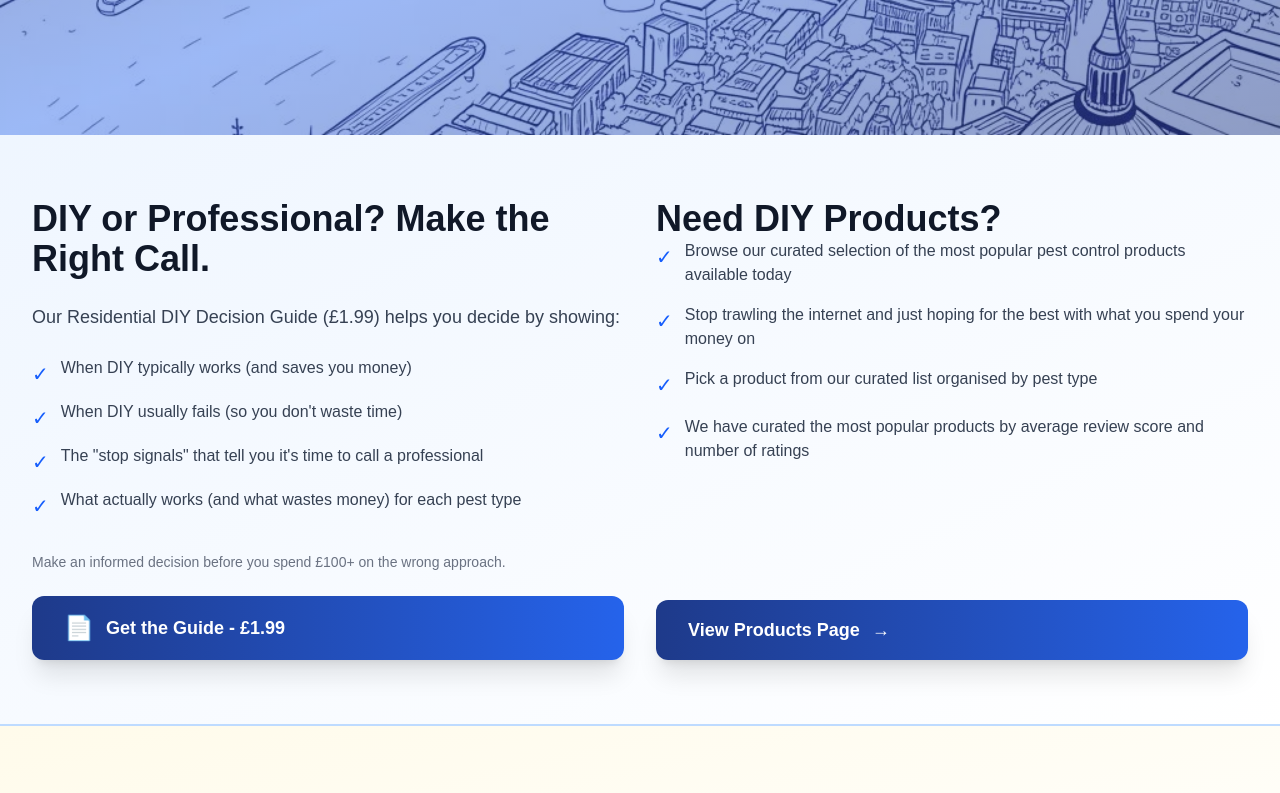
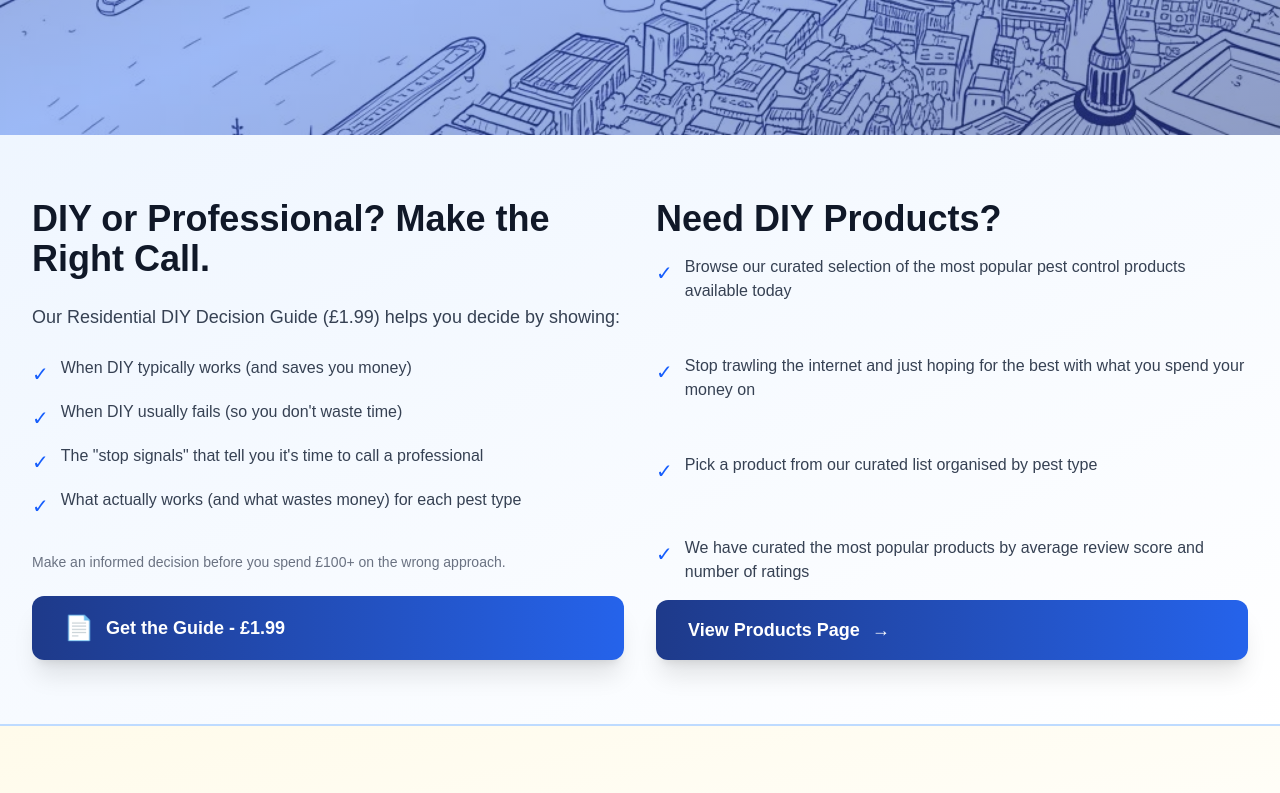
Before and after one commit to aarongeorghiades-hub/pestpro-index-v2-live, a Next.js app: page /residential in a window 1280 px wide. Shown: the part 469-1262 px from the top of the page. Built offline with nearby package versions, Linux system fonts and the light colour scheme; no server answers; the database is empty.

Commit message:
Fix: Use flex-grow on bullets to push button to bottom

```diff
--- a/app/residential/page.tsx
+++ b/app/residential/page.tsx
@@ -300,7 +300,7 @@
                 Need DIY Products?
               </h2>
               {/* 4 Bullets */}
-              <div className="space-y-4 flex-1 mb-auto">
+              <div className="flex-grow flex flex-col justify-between py-4">
                 <div className="flex items-start gap-3">
                   <span className="text-blue-600 text-xl mt-1">✓</span>
                   <p className="text-gray-700">Browse our curated selection of the most popular pest control products available today</p>
```
